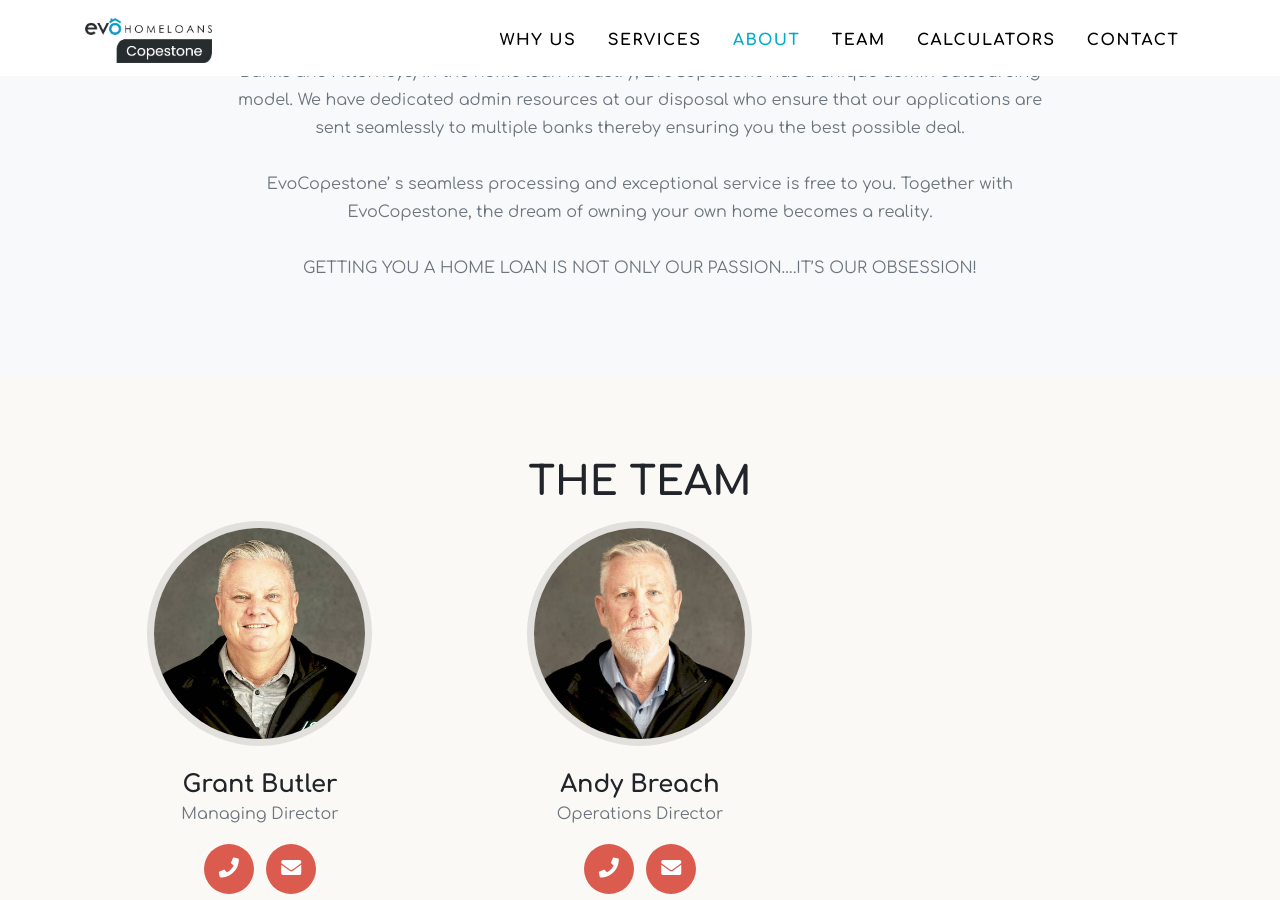
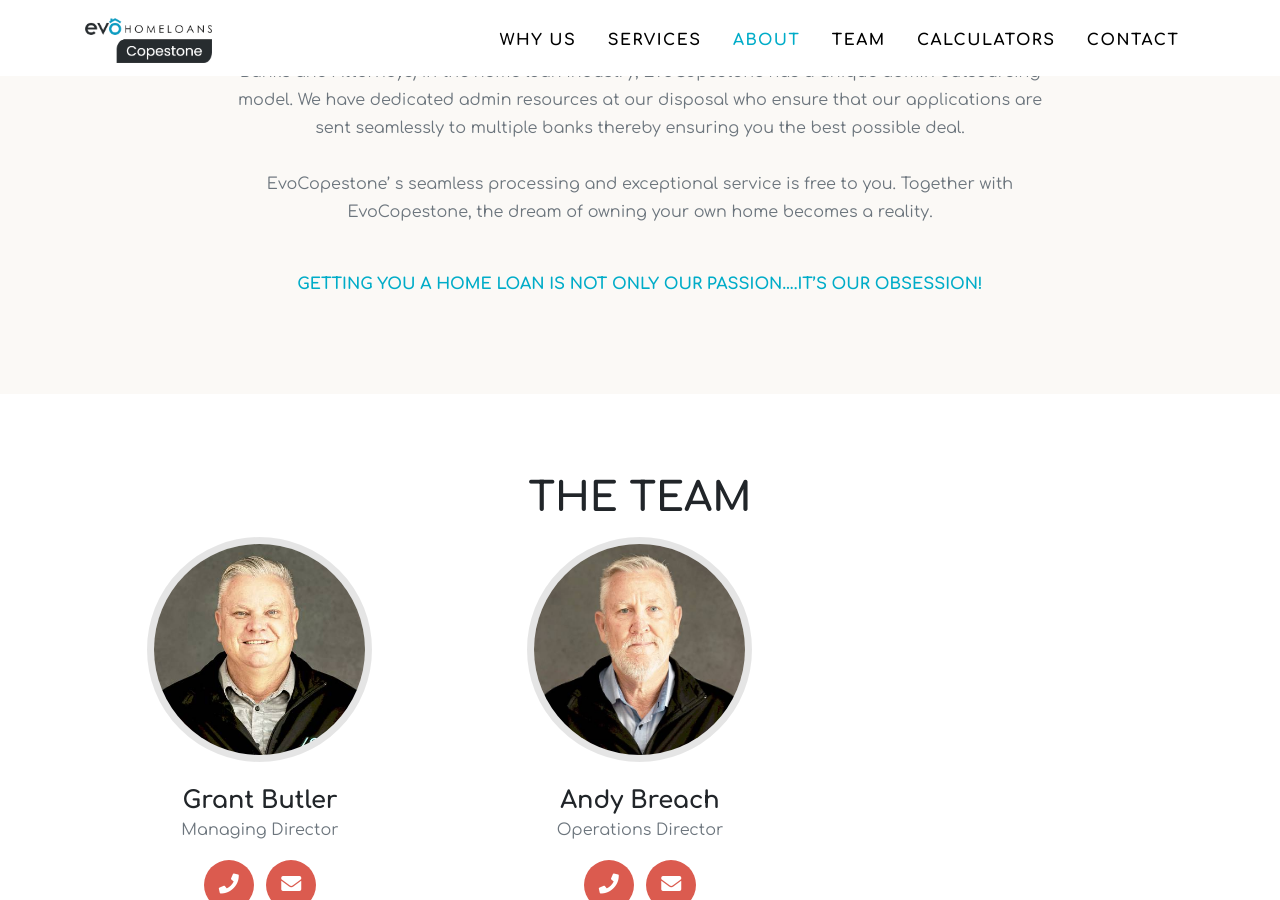
Before and after one commit to Intellify-Cloud/ev-copst, a Jekyll site: the page built from index.md, in a window 1280 px wide and 900 px high, scrolled down 2538 px. Built offline with Jekyll 4.4.1, drawn with Linux system fonts in a browser that asks for light colours.

Commit message:
0626.1355

```diff
--- a/_data/sitetext.yml
+++ b/_data/sitetext.yml
@@ -119,9 +119,8 @@ about:
 
             EvoCopestone’ s seamless processing and exceptional service is free to you. Together with EvoCopestone, the dream of owning your own home becomes a reality.
 
-            <br><br>
-
-            GETTING YOU A HOME LOAN IS NOT ONLY OUR PASSION....IT’S OUR OBSESSION!"
+            <br><br>"
+    text3: "GETTING YOU A HOME LOAN IS NOT ONLY OUR PASSION....IT’S OUR OBSESSION!"
 
 clients:
     title: Bank Partners
--- a/_includes/about.html
+++ b/_includes/about.html
@@ -1,6 +1,6 @@
 <!-- About -->
 
-  <section class="bg-light page-section" id="{{ site.data.sitetext.about.section | default: "about" }}">
+  <section class="page-section" id="{{ site.data.sitetext.about.section | default: "about" }}">
     <div class="container">
       <div class="row">
         <div class="col-lg-12 text-center">
@@ -12,6 +12,11 @@
 		<div class="col-lg-9 mx-auto text-center">
 		  <div class="large text-muted">{{ site.data.sitetext.about.text2 | markdownify }}</div>
 		</div>
+    <div class="col-lg-9 mx-auto text-center">
+      <a style="font-weight: bold; color: #00acc8;">
+        {{ site.data.sitetext.about.text3 | markdownify }}
+      </a>
+		</div>
 	  </div>
     </div>
   </section>
--- a/_includes/team.html
+++ b/_includes/team.html
@@ -1,5 +1,5 @@
 <!-- Team -->
-<section class="page-section" id="{{ site.data.sitetext.team.section | default: "team" }}">
+<section class="bg-white page-section" id="{{ site.data.sitetext.team.section | default: "team" }}">
 <div class="container">
   <div class="row">
 	<div class="col-lg-12 text-center">
```
